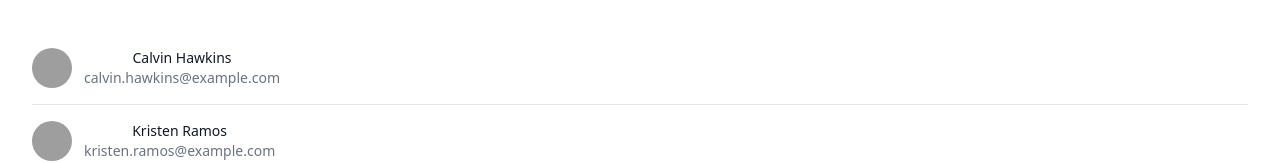
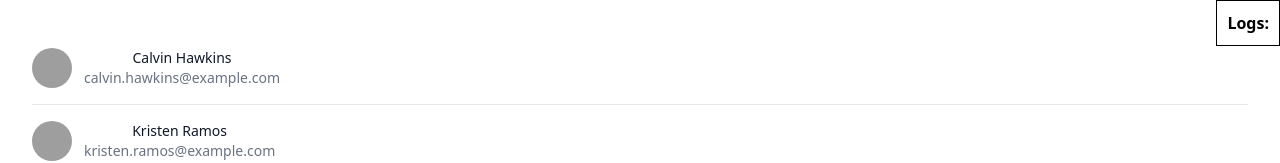
Before and after one commit to panachainy/template-react-vite-tailwind, a React (Vite) app: page / in a window 1280 px wide. Shown: the top 163 px of the page. Built offline with nearby package versions, Linux system fonts and the light colour scheme; grey boxes are pictures that could not be loaded.

Commit message:
Add LogsProvider to manage and display logs in the application (#2)

```diff
--- a/src/App.tsx
+++ b/src/App.tsx
@@ -3,6 +3,7 @@ import './App.css'
 import { createBrowserRouter, RouterProvider } from 'react-router-dom'
 import ErrorPage from './pages/Core/Error'
 import Example from './pages/Example/Example'
+import { LogsProvider } from './providers/Logs'
 
 const router = createBrowserRouter([
   {
@@ -15,7 +16,9 @@ const router = createBrowserRouter([
 function App() {
   return (
     <>
-      <RouterProvider router={router} />
+      <LogsProvider>
+        <RouterProvider router={router} />
+      </LogsProvider>
     </>
   )
 }
--- /dev/null
+++ b/src/providers/Logs.tsx
@@ -0,0 +1,54 @@
+import React, { createContext, useContext, useState } from 'react'
+
+interface LogsContextType {
+  logs: string[]
+  addLog: (log: string) => void
+}
+
+const LogsContext = createContext<LogsContextType | undefined>(undefined)
+
+export const LogsProvider: React.FC<{ children: React.ReactNode }> = ({ children }) => {
+  const [logs, setLogs] = useState<string[]>([])
+
+  const addLog = (log: string) => {
+    setLogs(prevLogs => [...prevLogs, log])
+  }
+
+  return (
+    <LogsContext.Provider value={{ logs, addLog }}>
+      {children}
+      <LogsComponent logs={logs} />
+    </LogsContext.Provider>
+  )
+}
+
+export const useLogs = (): LogsContextType => {
+  const context = useContext(LogsContext)
+  if (!context) {
+    throw new Error('useLogs must be used within a LogsProvider')
+  }
+  return context
+}
+
+const LogsComponent: React.FC<{ logs: string[] }> = ({ logs }) => {
+  return (
+    <div
+      style={{
+        position: 'absolute',
+        top: 0,
+        right: 0,
+        backgroundColor: 'rgba(255, 255, 255, 0.8)',
+        padding: '10px',
+        border: '1px solid black',
+        zIndex: 1000,
+      }}
+    >
+      <strong>Logs:</strong>
+      <ul>
+        {logs.map((log, index) => (
+          <li key={index}>{log}</li>
+        ))}
+      </ul>
+    </div>
+  )
+}
```
